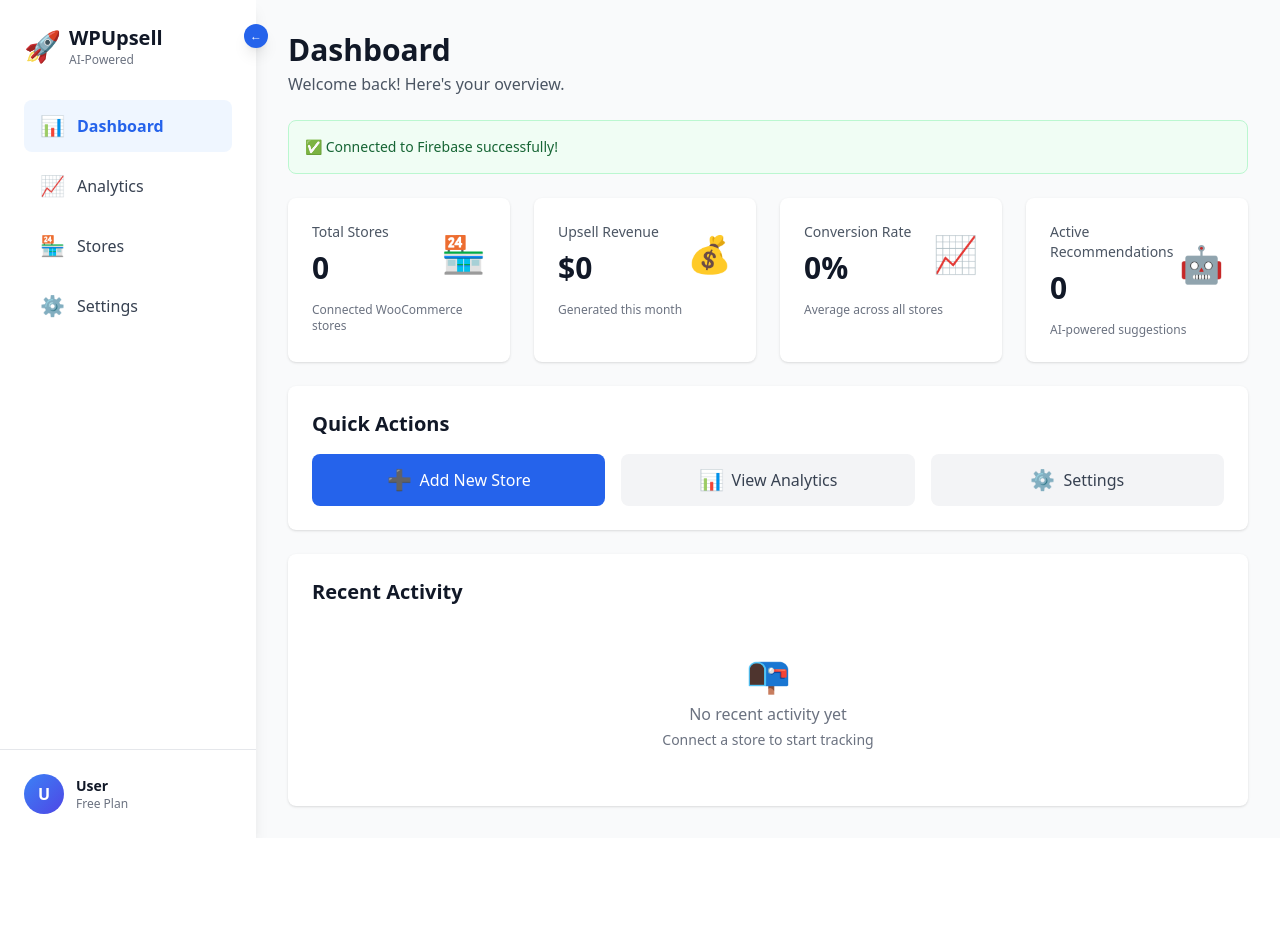
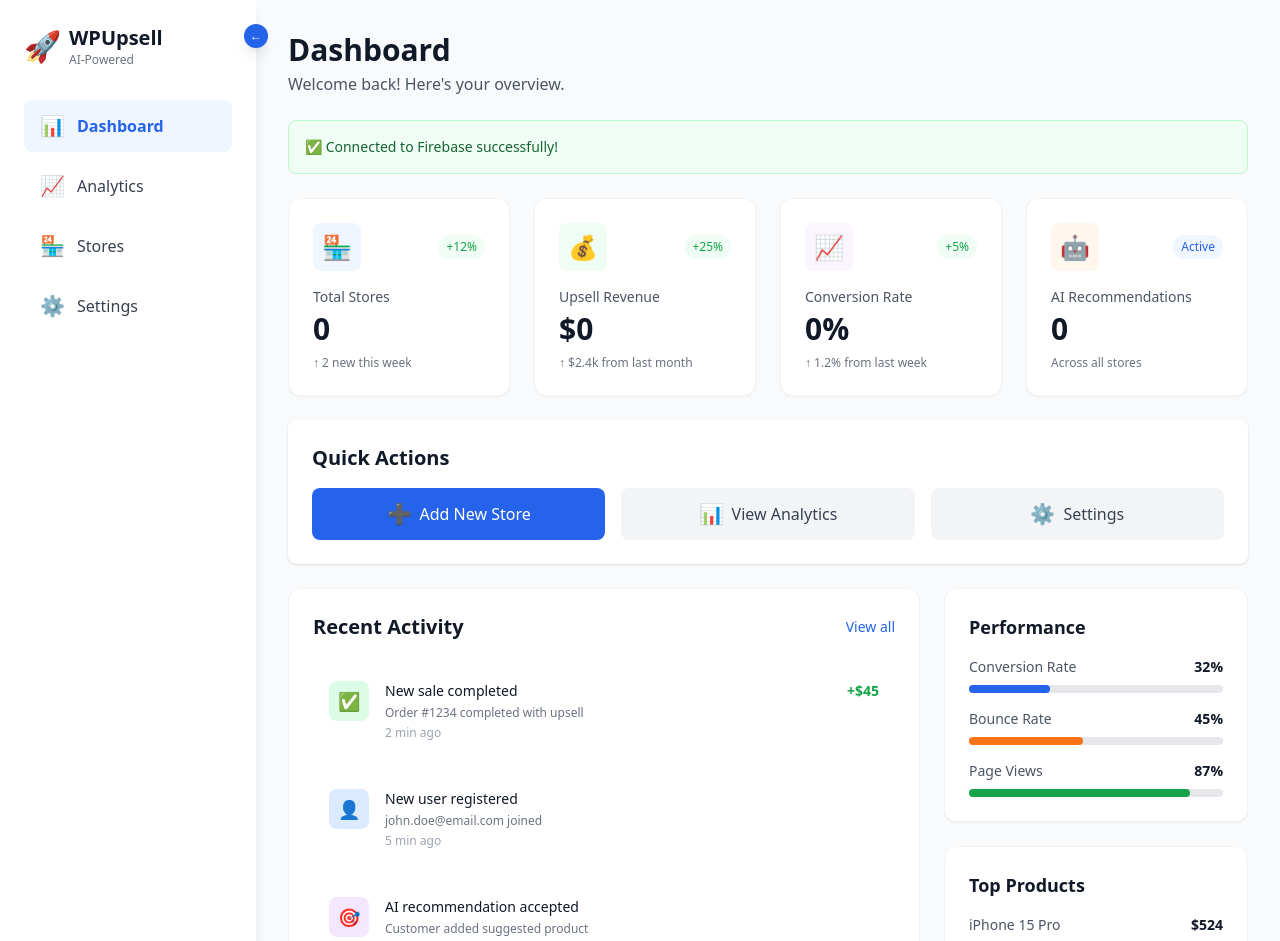
Before and after one commit to onmygenius/wpupsell, a Vue app in the folder apps/dashboard/: page / in a window 1280 px wide. Shown: the top 941 px of the page. Before the commit the page ends 838 px from the top, so only its background shows below. Built offline with nearby package versions, Linux system fonts and the light colour scheme; no server answers; the database is empty.

Commit message:
feat: Modern dashboard with improved stats cards, activity feed, and performance metrics

```diff
--- a/apps/dashboard/src/views/DashboardView.vue
+++ b/apps/dashboard/src/views/DashboardView.vue
@@ -52,51 +52,63 @@
     <!-- Stats Grid -->
     <div class="grid grid-cols-1 md:grid-cols-2 lg:grid-cols-4 gap-6">
       <!-- Total Stores -->
-      <div class="bg-white rounded-lg shadow p-6">
-        <div class="flex items-center justify-between">
-          <div>
-            <p class="text-sm font-medium text-gray-600">Total Stores</p>
-            <p class="text-3xl font-bold text-gray-900 mt-2">{{ stats.totalStores }}</p>
+      <div class="bg-white rounded-xl shadow-sm border border-gray-100 p-6 hover:shadow-md transition">
+        <div class="flex items-center justify-between mb-4">
+          <div class="w-12 h-12 bg-blue-50 rounded-lg flex items-center justify-center">
+            <span class="text-2xl">🏪</span>
           </div>
-          <div class="text-4xl">🏪</div>
+          <span class="text-xs font-medium text-green-600 bg-green-50 px-2 py-1 rounded-full">
+            +12%
+          </span>
         </div>
-        <p class="text-xs text-gray-500 mt-4">Connected WooCommerce stores</p>
+        <p class="text-sm font-medium text-gray-600 mb-1">Total Stores</p>
+        <p class="text-3xl font-bold text-gray-900">{{ stats.totalStores }}</p>
+        <p class="text-xs text-gray-500 mt-2">↑ 2 new this week</p>
       </div>
 
       <!-- Total Revenue -->
-      <div class="bg-white rounded-lg shadow p-6">
-        <div class="flex items-center justify-between">
-          <div>
-            <p class="text-sm font-medium text-gray-600">Upsell Revenue</p>
-            <p class="text-3xl font-bold text-gray-900 mt-2">${{ stats.totalRevenue.toLocaleString() }}</p>
+      <div class="bg-white rounded-xl shadow-sm border border-gray-100 p-6 hover:shadow-md transition">
+        <div class="flex items-center justify-between mb-4">
+          <div class="w-12 h-12 bg-green-50 rounded-lg flex items-center justify-center">
+            <span class="text-2xl">💰</span>
           </div>
-          <div class="text-4xl">💰</div>
+          <span class="text-xs font-medium text-green-600 bg-green-50 px-2 py-1 rounded-full">
+            +25%
+          </span>
         </div>
-        <p class="text-xs text-gray-500 mt-4">Generated this month</p>
+        <p class="text-sm font-medium text-gray-600 mb-1">Upsell Revenue</p>
+        <p class="text-3xl font-bold text-gray-900">${{ stats.totalRevenue.toLocaleString() }}</p>
+        <p class="text-xs text-gray-500 mt-2">↑ $2.4k from last month</p>
       </div>
 
       <!-- Conversion Rate -->
-      <div class="bg-white rounded-lg shadow p-6">
-        <div class="flex items-center justify-between">
-          <div>
-            <p class="text-sm font-medium text-gray-600">Conversion Rate</p>
-            <p class="text-3xl font-bold text-gray-900 mt-2">{{ stats.conversionRate }}%</p>
+      <div class="bg-white rounded-xl shadow-sm border border-gray-100 p-6 hover:shadow-md transition">
+        <div class="flex items-center justify-between mb-4">
+          <div class="w-12 h-12 bg-purple-50 rounded-lg flex items-center justify-center">
+            <span class="text-2xl">📈</span>
           </div>
-          <div class="text-4xl">📈</div>
+          <span class="text-xs font-medium text-green-600 bg-green-50 px-2 py-1 rounded-full">
+            +5%
+          </span>
         </div>
-        <p class="text-xs text-gray-500 mt-4">Average across all stores</p>
+        <p class="text-sm font-medium text-gray-600 mb-1">Conversion Rate</p>
+        <p class="text-3xl font-bold text-gray-900">{{ stats.conversionRate }}%</p>
+        <p class="text-xs text-gray-500 mt-2">↑ 1.2% from last week</p>
       </div>
 
       <!-- Active Recommendations -->
-      <div class="bg-white rounded-lg shadow p-6">
-        <div class="flex items-center justify-between">
-          <div>
-            <p class="text-sm font-medium text-gray-600">Active Recommendations</p>
-            <p class="text-3xl font-bold text-gray-900 mt-2">{{ stats.activeRecommendations }}</p>
+      <div class="bg-white rounded-xl shadow-sm border border-gray-100 p-6 hover:shadow-md transition">
+        <div class="flex items-center justify-between mb-4">
+          <div class="w-12 h-12 bg-orange-50 rounded-lg flex items-center justify-center">
+            <span class="text-2xl">🤖</span>
           </div>
-          <div class="text-4xl">🤖</div>
+          <span class="text-xs font-medium text-blue-600 bg-blue-50 px-2 py-1 rounded-full">
+            Active
+          </span>
         </div>
-        <p class="text-xs text-gray-500 mt-4">AI-powered suggestions</p>
+        <p class="text-sm font-medium text-gray-600 mb-1">AI Recommendations</p>
+        <p class="text-3xl font-bold text-gray-900">{{ stats.activeRecommendations }}</p>
+        <p class="text-xs text-gray-500 mt-2">Across all stores</p>
       </div>
     </div>
 
@@ -119,13 +131,124 @@
       </div>
     </div>
 
-    <!-- Recent Activity -->
-    <div class="bg-white rounded-lg shadow p-6">
-      <h2 class="text-xl font-semibold text-gray-900 mb-4">Recent Activity</h2>
-      <div class="text-center py-8 text-gray-500">
-        <p class="text-4xl mb-2">📭</p>
-        <p>No recent activity yet</p>
-        <p class="text-sm mt-1">Connect a store to start tracking</p>
+    <!-- Recent Activity & Quick Stats -->
+    <div class="grid grid-cols-1 lg:grid-cols-3 gap-6">
+      <!-- Recent Activity -->
+      <div class="lg:col-span-2 bg-white rounded-xl shadow-sm border border-gray-100 p-6">
+        <div class="flex items-center justify-between mb-6">
+          <h2 class="text-xl font-semibold text-gray-900">Recent Activity</h2>
+          <button class="text-sm text-blue-600 hover:text-blue-700 font-medium">View all</button>
+        </div>
+
+        <div class="space-y-4">
+          <!-- Activity Item -->
+          <div class="flex items-start gap-4 p-4 rounded-lg hover:bg-gray-50 transition">
+            <div class="w-10 h-10 bg-green-100 rounded-lg flex items-center justify-center flex-shrink-0">
+              <span class="text-lg">✅</span>
+            </div>
+            <div class="flex-1 min-w-0">
+              <p class="text-sm font-medium text-gray-900">New sale completed</p>
+              <p class="text-xs text-gray-500 mt-1">Order #1234 completed with upsell</p>
+              <p class="text-xs text-gray-400 mt-1">2 min ago</p>
+            </div>
+            <span class="text-sm font-semibold text-green-600">+$45</span>
+          </div>
+
+          <div class="flex items-start gap-4 p-4 rounded-lg hover:bg-gray-50 transition">
+            <div class="w-10 h-10 bg-blue-100 rounded-lg flex items-center justify-center flex-shrink-0">
+              <span class="text-lg">👤</span>
+            </div>
+            <div class="flex-1 min-w-0">
+              <p class="text-sm font-medium text-gray-900">New user registered</p>
+              <p class="text-xs text-gray-500 mt-1">john.doe@email.com joined</p>
+              <p class="text-xs text-gray-400 mt-1">5 min ago</p>
+            </div>
+          </div>
+
+          <div class="flex items-start gap-4 p-4 rounded-lg hover:bg-gray-50 transition">
+            <div class="w-10 h-10 bg-purple-100 rounded-lg flex items-center justify-center flex-shrink-0">
+              <span class="text-lg">🎯</span>
+            </div>
+            <div class="flex-1 min-w-0">
+              <p class="text-sm font-medium text-gray-900">AI recommendation accepted</p>
+              <p class="text-xs text-gray-500 mt-1">Customer added suggested product</p>
+              <p class="text-xs text-gray-400 mt-1">10 min ago</p>
+            </div>
+          </div>
+
+          <div class="flex items-start gap-4 p-4 rounded-lg hover:bg-gray-50 transition">
+            <div class="w-10 h-10 bg-orange-100 rounded-lg flex items-center justify-center flex-shrink-0">
+              <span class="text-lg">⚙️</span>
+            </div>
+            <div class="flex-1 min-w-0">
+              <p class="text-sm font-medium text-gray-900">System maintenance</p>
+              <p class="text-xs text-gray-500 mt-1">Scheduled backup completed</p>
+              <p class="text-xs text-gray-400 mt-1">1 hour ago</p>
+            </div>
+          </div>
+        </div>
+      </div>
+
+      <!-- Quick Stats -->
+      <div class="space-y-6">
+        <!-- Performance -->
+        <div class="bg-white rounded-xl shadow-sm border border-gray-100 p-6">
+          <h3 class="text-lg font-semibold text-gray-900 mb-4">Performance</h3>
+          <div class="space-y-4">
+            <div>
+              <div class="flex items-center justify-between mb-2">
+                <span class="text-sm text-gray-600">Conversion Rate</span>
+                <span class="text-sm font-semibold text-gray-900">32%</span>
+              </div>
+              <div class="w-full bg-gray-200 rounded-full h-2">
+                <div class="bg-blue-600 h-2 rounded-full" style="width: 32%"></div>
+              </div>
+            </div>
+
+            <div>
+              <div class="flex items-center justify-between mb-2">
+                <span class="text-sm text-gray-600">Bounce Rate</span>
+                <span class="text-sm font-semibold text-gray-900">45%</span>
+              </div>
+              <div class="w-full bg-gray-200 rounded-full h-2">
+                <div class="bg-orange-500 h-2 rounded-full" style="width: 45%"></div>
+              </div>
+            </div>
+
+            <div>
+              <div class="flex items-center justify-between mb-2">
+                <span class="text-sm text-gray-600">Page Views</span>
+                <span class="text-sm font-semibold text-gray-900">87%</span>
+              </div>
+              <div class="w-full bg-gray-200 rounded-full h-2">
+                <div class="bg-green-600 h-2 rounded-full" style="width: 87%"></div>
+              </div>
+            </div>
+          </div>
+        </div>
+
+        <!-- Top Products -->
+        <div class="bg-white rounded-xl shadow-sm border border-gray-100 p-6">
+          <h3 class="text-lg font-semibold text-gray-900 mb-4">Top Products</h3>
+          <div class="space-y-3">
+            <div class="flex items-center justify-between">
+              <span class="text-sm text-gray-600">iPhone 15 Pro</span>
+              <span class="text-sm font-semibold text-gray-900">$524</span>
+            </div>
+            <div class="flex items-center justify-between">
+              <span class="text-sm text-gray-600">MacBook Air M2</span>
+              <span class="text-sm font-semibold text-gray-900">$999</span>
+            </div>
+            <div class="flex items-center justify-between">
+              <span class="text-sm text-gray-600">AirPods Pro</span>
+              <span class="text-sm font-semibold text-gray-900">$177</span>
+            </div>
+            <div class="flex items-center justify-between">
+              <span class="text-sm text-gray-600">iPad Air</span>
+              <span class="text-sm font-semibold text-gray-900">$1413</span>
+            </div>
+          </div>
+        </div>
       </div>
     </div>
   </div>
```
